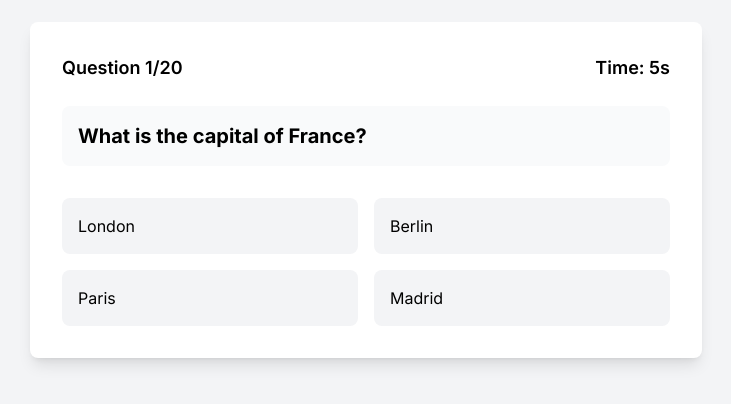
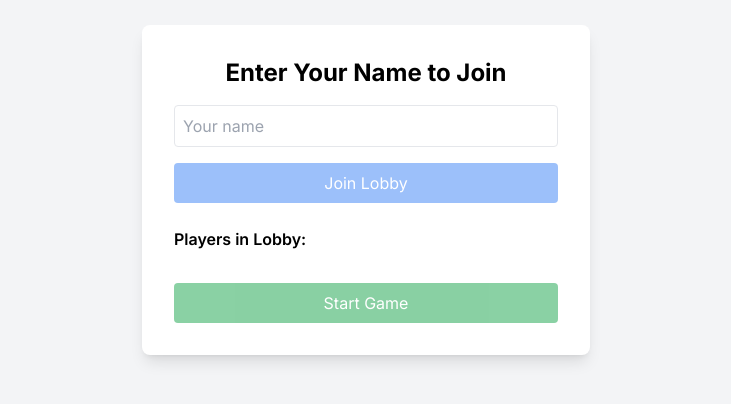
Before and after one commit to Shadowsell07/triviaApp, a Next.js app: page / in a window 1280 px wide. Shown: the part 210-614 px from the top of the page, without its empty margins (274-1005 px from the left). Built offline with nearby package versions, Linux system fonts and the light colour scheme.

Commit message:
additions

```diff
--- a/src/app/page.tsx
+++ b/src/app/page.tsx
@@ -197,11 +197,17 @@ const questions: Question[] = [
 ];
 
 export default function Home() {
+  // All hooks at the top
+  const [playerName, setPlayerName] = useState<string>("");
+  const [nameInput, setNameInput] = useState<string>("");
+  const [lobby, setLobby] = useState<string[]>([]);
+  const [gameStarted, setGameStarted] = useState(false);
   const [currentQuestion, setCurrentQuestion] = useState(0);
   const [selectedAnswer, setSelectedAnswer] = useState<number | null>(null);
   const [timeLeft, setTimeLeft] = useState(10);
   const [isTimerRunning, setIsTimerRunning] = useState(true);
   const [score, setScore] = useState(0);
+  const [answers, setAnswers] = useState<{ [player: string]: number[] }>({});
 
   useEffect(() => {
     if (timeLeft === 0) {
@@ -218,14 +224,81 @@ export default function Home() {
     return () => clearInterval(timer);
   }, [timeLeft, isTimerRunning]);
 
+  // Lobby: Enter name and join
+  if (!playerName && !gameStarted) {
+    return (
+      <div className="min-h-screen bg-gray-100 flex items-center justify-center">
+        <div className="bg-white p-8 rounded-lg shadow-lg w-full max-w-md text-center">
+          <h2 className="text-2xl font-bold mb-4">Enter Your Name to Join</h2>
+          <input
+            type="text"
+            value={nameInput}
+            onChange={e => setNameInput(e.target.value)}
+            className="border p-2 rounded w-full mb-4"
+            placeholder="Your name"
+            maxLength={20}
+            disabled={gameStarted}
+          />
+          <button
+            className="bg-blue-500 text-white px-4 py-2 rounded w-full mb-2 disabled:opacity-50"
+            disabled={!nameInput.trim() || lobby.includes(nameInput.trim())}
+            onClick={() => {
+              const trimmed = nameInput.trim();
+              if (trimmed && !lobby.includes(trimmed)) {
+                setPlayerName(trimmed);
+                setLobby([...lobby, trimmed]);
+                setAnswers(a => ({ ...a, [trimmed]: [] }));
+              }
+            }}
+          >
+            Join Lobby
+          </button>
+          <div className="mt-4 text-left">
+            <div className="font-semibold mb-2">Players in Lobby:</div>
+            <ul>
+              {lobby.map((name, i) => (
+                <li key={i} className="text-gray-700">{name}</li>
+              ))}
+            </ul>
+          </div>
+          <button
+            className="mt-6 bg-green-600 text-white px-4 py-2 rounded w-full disabled:opacity-50"
+            disabled={lobby.length < 1}
+            onClick={() => setGameStarted(true)}
+          >
+            Start Game
+          </button>
+        </div>
+      </div>
+    );
+  }
+
+  // If not in lobby and game started, block entry
+  if (!playerName && gameStarted) {
+    return (
+      <div className="min-h-screen flex items-center justify-center bg-gray-100">
+        <div className="bg-white p-8 rounded-lg shadow-lg text-center">
+          <h2 className="text-2xl font-bold mb-4">Game In Progress</h2>
+          <p className="text-lg">You can't join right now. Please wait for the next game.</p>
+        </div>
+      </div>
+    );
+  }
+
   const handleAnswerClick = (index: number) => {
     if (!isTimerRunning) return;
     setSelectedAnswer(index);
   };
 
   const handleNextQuestion = () => {
-    if (selectedAnswer !== null && questions[currentQuestion].answers[selectedAnswer].isCorrect) {
-      setScore(score + 1);
+    if (selectedAnswer !== null) {
+      setAnswers(a => ({
+        ...a,
+        [playerName]: [...(a[playerName] || []), selectedAnswer]
+      }));
+      if (questions[currentQuestion].answers[selectedAnswer].isCorrect) {
+        setScore(score + 1);
+      }
     }
     setCurrentQuestion(currentQuestion + 1);
     setSelectedAnswer(null);
@@ -234,11 +307,30 @@ export default function Home() {
   };
 
   if (currentQuestion >= questions.length) {
+    // Calculate all scores
+    const allScores = Object.entries(answers).map(([name, ans]) => {
+      let s = 0;
+      for (let i = 0; i < ans.length; i++) {
+        if (questions[i] && questions[i].answers[ans[i]]?.isCorrect) s++;
+      }
+      return { name, score: s };
+    });
+    allScores.sort((a, b) => b.score - a.score);
     return (
       <div className="min-h-screen bg-gray-100 flex items-center justify-center">
         <div className="bg-white p-8 rounded-lg shadow-lg text-center">
           <h2 className="text-2xl font-bold mb-4">Game Over!</h2>
-          <p className="text-xl">Your score: {score} out of {questions.length}</p>
+          <div className="mb-4 text-lg font-semibold">Scores:</div>
+          <ul className="mb-4">
+            {allScores.map((p, i) => (
+              <li key={i} className={p.name === playerName ? 'font-bold text-blue-600' : ''}>
+                {i + 1}. {p.name}: {p.score} / {questions.length}
+              </li>
+            ))}
+          </ul>
+          <button className="mt-4 bg-blue-500 text-white px-4 py-2 rounded" onClick={() => window.location.reload()}>
+            Play Again
+          </button>
         </div>
       </div>
     );
```
